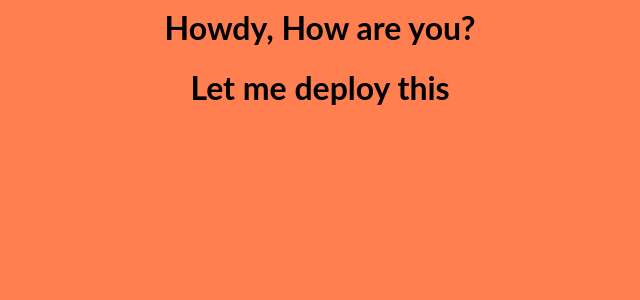
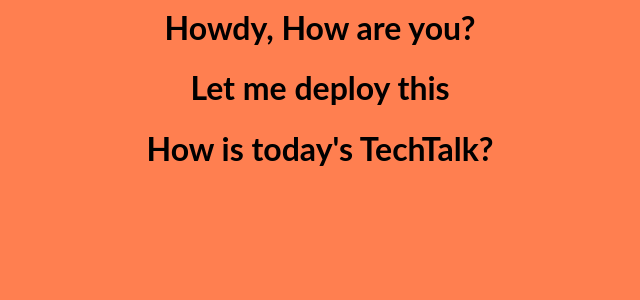
Before and after one commit to upentest-demo/devops-demo, a React (Create React App) app: page / in a window 1280 px wide. Shown: the top 300 px of the page, without its empty margins (320-960 px from the left). Built offline with nearby package versions, Linux system fonts and the light colour scheme.

Commit message:
Update App.js

```diff
--- a/src/App.js
+++ b/src/App.js
@@ -6,7 +6,7 @@ export default function App() {
     <div>
       <h1>Howdy, How are you? </h1>
       <h1>Let me deploy this </h1>
-
+      <h1> How is today's TechTalk?</h1>
     </div>
   );
 }
```
